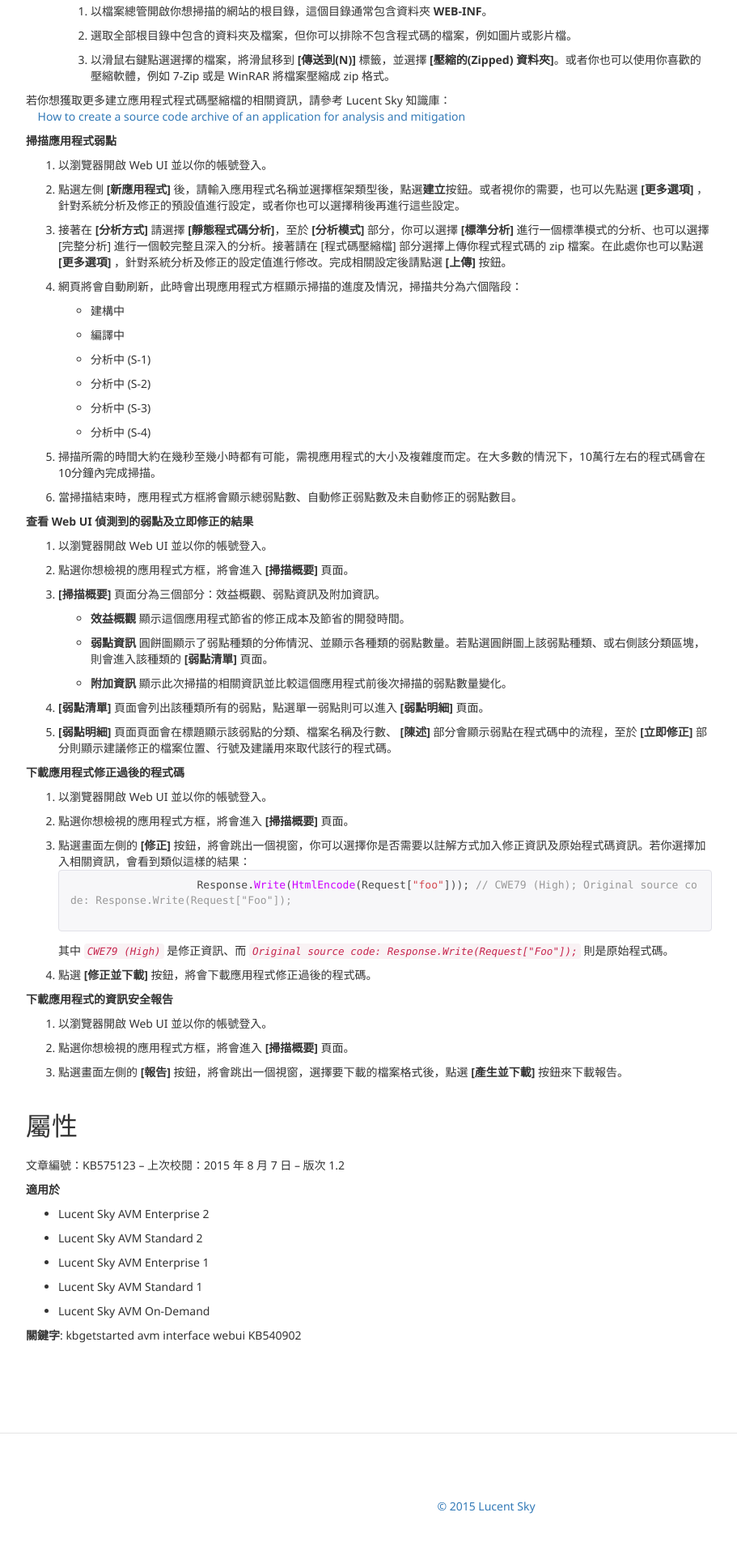
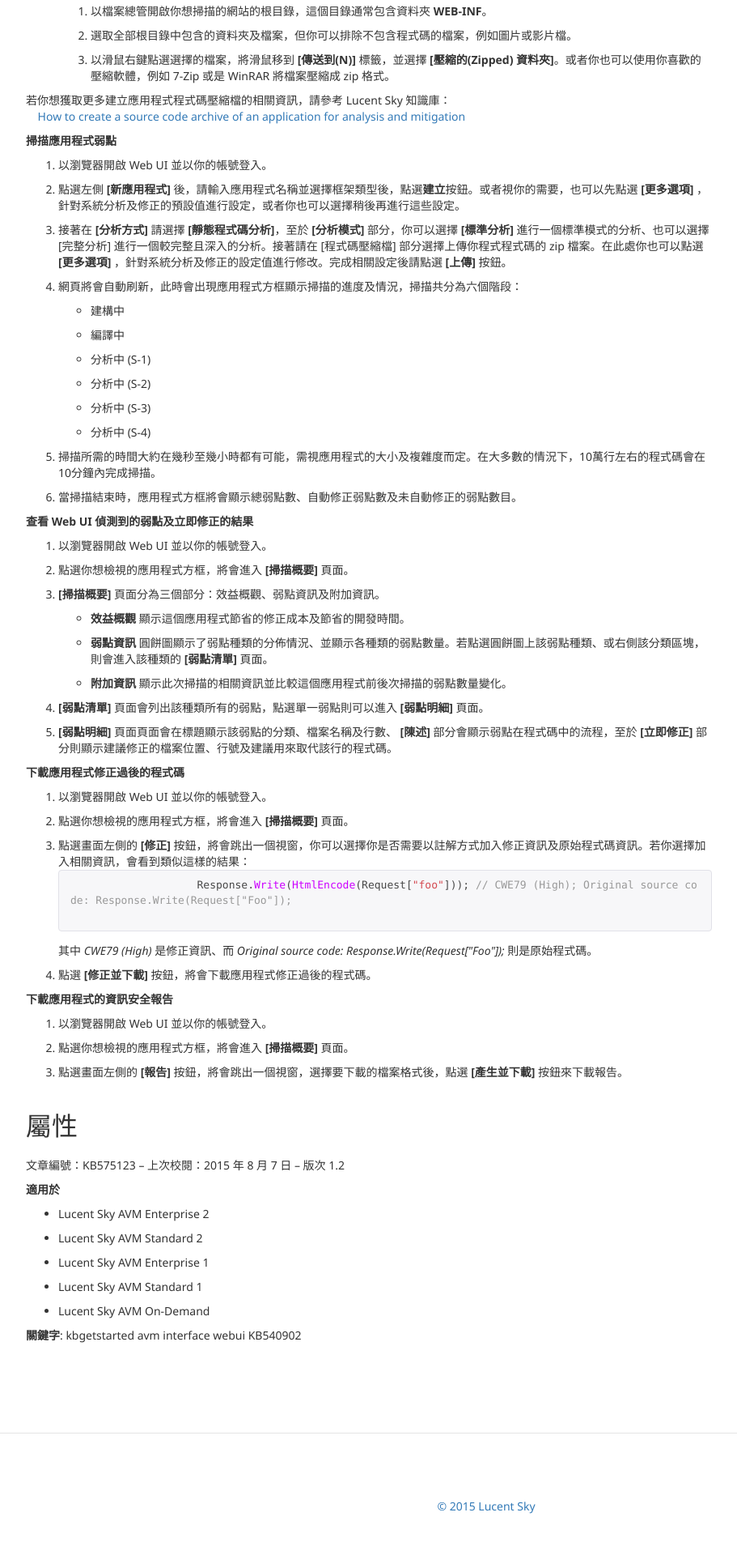
Before and after one commit to Kate-LucentSky/lucentsky.github.io, a Jekyll site: the page built from zh/kb/KB575123 - 開始使用 Lucent Sky AVM - 使用 Web UI.html, in a window 1280 px wide. Shown: the part 1409-3329 px from the top of the page at 81% size, without its empty margins (38-949 px from the left). Built offline with Jekyll 4.4.1, drawn with Linux system fonts in a browser that asks for light colours; nearby versions of some CDN libraries.

Commit message:
Update kb/575123.

```diff
--- a/en/kb/KB575123 - Getting Started with Lucent Sky AVM - Using Web UI.html
+++ b/en/kb/KB575123 - Getting Started with Lucent Sky AVM - Using Web UI.html
@@ -229,7 +229,7 @@ permalink: /en/kb/575123.html
                     Response.Write(HtmlEncode(Request["foo"])); // CWE79 (High); Original source code: Response.Write(Request["Foo"]);
                 {% endhighlight %}
             </div>
-            where <em><code>CWE79 (High)</code></em> is the mitigation information and <em><code>Original source code: Response.Write(Request["Foo"]);</code></em> is the original source code.
+            where <em>CWE79 (High)</em> is the mitigation information and <em>Original source code: Response.Write(Request["Foo"]);</em> is the original source code.
         </li>
         <li>
             Click <strong>Mitigate</strong> and download to download the secured source code.
--- a/zh/kb/KB575123 - 開始使用 Lucent Sky AVM - 使用 Web UI.html
+++ b/zh/kb/KB575123 - 開始使用 Lucent Sky AVM - 使用 Web UI.html
@@ -228,7 +228,7 @@ permalink: /zh/kb/575123.html
                     Response.Write(HtmlEncode(Request["foo"])); // CWE79 (High); Original source code: Response.Write(Request["Foo"]);
                 {% endhighlight %}
             </div>
-            其中 <em><code>CWE79 (High)</code></em> 是修正資訊、而 <em><code>Original source code: Response.Write(Request["Foo"]);</code></em> 則是原始程式碼。
+            其中 <em>CWE79 (High)</em> 是修正資訊、而 <em>Original source code: Response.Write(Request["Foo"]);</em> 則是原始程式碼。
         </li>
         <li>
             點選 <strong>[修正並下載]</strong> 按鈕，將會下載應用程式修正過後的程式碼。
```
